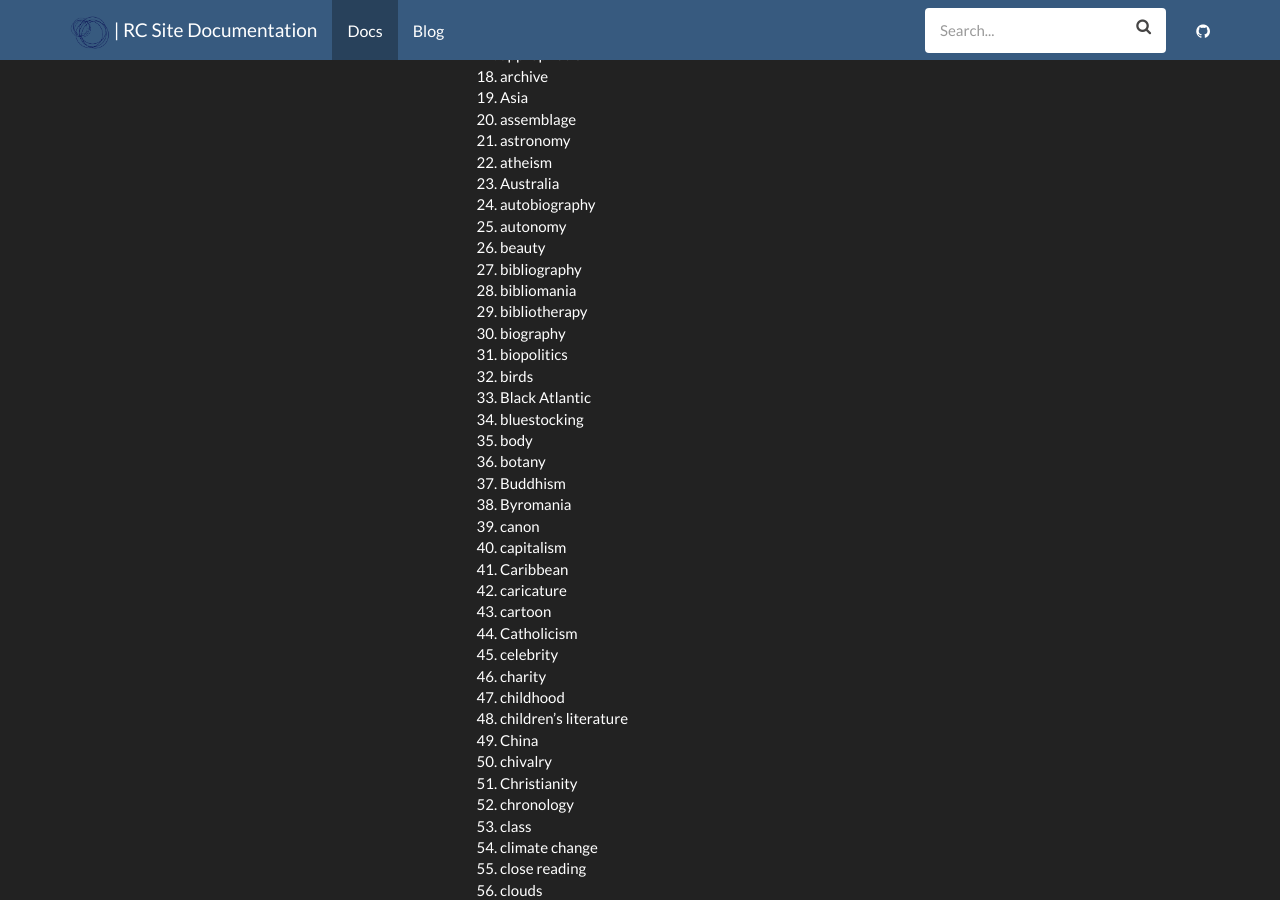
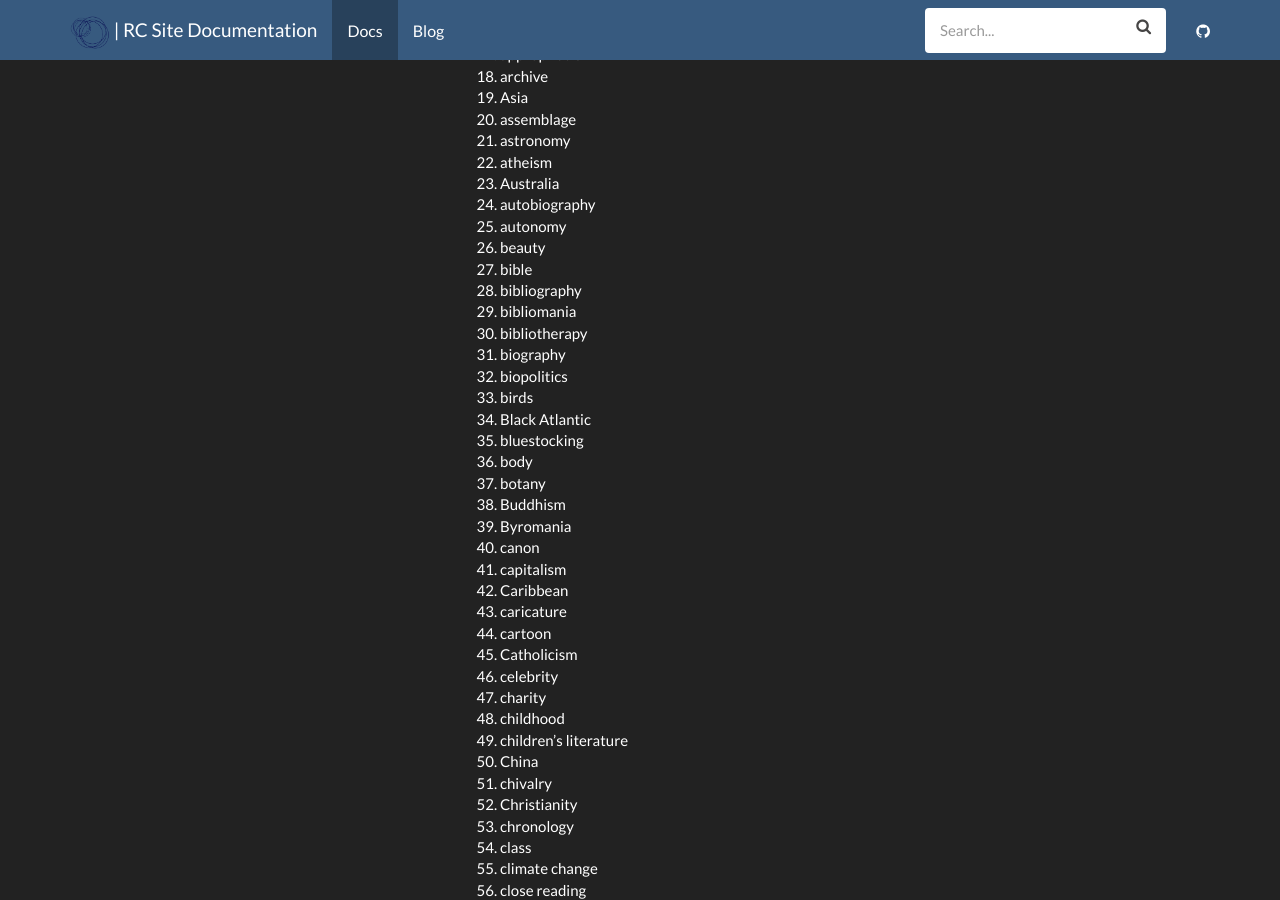
Before and after one commit to steve-kasica/romanticcircles.github.io, a Jekyll site: the page built from _docs/contributor-resources/rc-tagging.md, in a window 1280 px wide and 900 px high, scrolled down 769 px. Built offline with Jekyll 4.4.1, drawn with Linux system fonts in a browser that asks for light colours.

Commit message:
added to tagging list

```diff
--- a/_docs/contributor-resources/rc-tagging.md
+++ b/_docs/contributor-resources/rc-tagging.md
@@ -36,294 +36,295 @@ Please select 4-6 tags from the following list that are generally relevant to th
 24. autobiography
 25. autonomy
 26. beauty
-27. bibliography
-28. bibliomania
-29. bibliotherapy
-30. biography
-31. biopolitics
-32. birds
-33. Black Atlantic
-34. bluestocking
-35. body
-36. botany
-37. Buddhism
-38. Byromania
-39. canon
-40. capitalism
-41. Caribbean
-42. caricature
-43. cartoon
-44. Catholicism
-45. celebrity
-46. charity
-47. childhood
-48. children's literature
-49. China
-50. chivalry
-51. Christianity
-52. chronology
-53. class
-54. climate change
-55. close reading
-56. clouds
-57. code switching
-58. collaboration
-59. colonialism
-60. comedy
-61. communism
-62. community
-63. comparative literature
-64. constellation
-65. consumerism
-66. contemporary culture
-67. contemporary poetry
-68. Continental
-69. copyright
-70. correspondence
-71. cosmopolitanism
-72. creolization
-73. Crimean War
-74. critical theory
-75. cyberpunk
-76. death
-77. deconstruction
-78. democracy
-79. desire
-80. diaspora
-81. digital humanities
-82. disability
-83. disaster
-84. domesticity
-85. drama
-86. dream
-87. drugs
-88. East Asia
-89. East India Company
-90. ecology
-91. ecosystems
-92. editing
-93. elegy
-94. embodiment
-95. empire
-96. empiricism
-97. enclosure
-98. Enlightenment
-99. entanglement
-100. eugenics
-101. Eastern Europe
-102. Europe
-103. environment
-104. environmentalism
-105. epistemology
-106. epistolary
-107. ethics
-108. evolution
-109. existentialism
-110. experience
-111. exploration
-112. fanfiction
-113. fantasy
-114. fascism
-115. fashion
-116. fear
-117. feeling
-118. feminism
-119. film
-120. food
-121. fragment
-122. freedom
-123. French Revolution
-124. gender
-125. gender roles
-126. genocide
-127. genre
-128. German Romanticism
-129. global
-130. gothic
-131. Haitian Revolution
-132. Hinduism
-133. Hispanosphere
-134. historicism
-135. historiography
-136. history
-137. homoeroticism
-138. homosexuality
-139. human rights
-140. humanism
-141. humanities
-142. hybridity
-143. iconology
-144. idealism
-145. identity
-146. ideology
-147. imagination
-148. immortality
-149. imperialism
-150. India
-151. individualism
-152. Industrial Revolution
-153. interdisciplinary
-154. intersectionality
-155. Ireland
-156. Islam
-157. Italy
-158. Jacobins
-159. Jamaica
-160. Japan
-161. Jewish authors
-162. journal-keeping
-163. journalism
-164. Kabbalah
-165. labor
-166. Lake District
-167. landscape
-168. language
-169. Latin America
-170. law
-171. liberty
-172. literary criticism
-173. love
-174. lyric
-175. machine
-176. magic lantern
-177. manners
-178. mapping
-179. manuscripts
-180. Maroons
-181. marriage
-182. Marxism
-183. masculinity
-184. masochism
-185. materialism
-186. media
-187. medicine
-188. melodrama
-189. memory
-190. Mexico
-191. Middle Ages
-192. middle class
-193. Middle East
-194. mobility
-195. modernity
-196. monarchy
-197. mountaineering
-198. movement
-199. multimedia
-200. museum
-201. music
-202. mythology
-203. Napoleonic wars
-204. nationalism
-205. natural history
-206. nature
-207. negative capability
-208. network
-209. new criticism
-210. new historicism
-211. new materialism
-212. new media
-213. New Zealand
-214. Norway
-215. novel
-216. Obi
-217. ode
-218. orality
-219. Orientalism
-220. orthodoxy
-221. pandemic
-222. panorama
-223. paradox
-224. passion
-225. performance
-226. periodical
-227. periodization
-228. perspective
-229. Peterloo
-230. phenomenology
-231. philology
-232. philosophy
-233. photography
-234. phrenology
-235. picture theory
-236. picturesque
-237. place
-238. plague
-239. play
-240. politics
-241. popular culture
-242. pornography
-243. postcolonial
-244. post-romantic
-245. poverty
-246. presentism
-247. print culture
-248. propaganda
-249. prophecy
-250. prosody
-251. Protestantism
-252. Protestant Reformation
-253. psychoanalysis
-254. psychology
-255. public
-256. queer studies
-257. race
-258. radicalism
-259. reader response
-260. realism
-261. reception studies
-262. religion
-263. remediation
-264. reproduction
-265. republicanism
-266. resistance
-267. reviews
-268. revolution
-269. rhetoric
-270. rhythm
-271. romance
-272. Rome
-273. ruins
-274. rural
-275. Russia
-276. satire
-277. science
-278. science fiction
-279. Scotland
-280. sculpture
-280. secularism
-281. sensation
-282. sensibility
-283. sentimentality
-284. sexuality
-285. silence
-286. skepticism
-287. sky
-288. slave narrative
-289. slavery
-290. social media
-291. sociology
-292. sound
-293. South America
-294. spatiality
-295. spectacle
-296. study abroad
-297. subjectivity
-298. sublime
-299. sympathy
-300. taste
-301. teaching
-302. technology
-303. temporality
-304. textuality
-305. theater
-306. theology
-307. theory
-308. thing theory
-309. topography
-310. tourism
-311. tragedy
-312. transatlantic studies
-313. transcultural
+27. bible
+28. bibliography
+29. bibliomania
+30. bibliotherapy
+31. biography
+32. biopolitics
+33. birds
+34. Black Atlantic
+35. bluestocking
+36. body
+37. botany
+38. Buddhism
+39. Byromania
+40. canon
+41. capitalism
+42. Caribbean
+43. caricature
+44. cartoon
+45. Catholicism
+46. celebrity
+47. charity
+48. childhood
+49. children's literature
+50. China
+51. chivalry
+52. Christianity
+53. chronology
+54. class
+55. climate change
+56. close reading
+57. clouds
+58. code switching
+59. collaboration
+60. colonialism
+61. comedy
+62. communism
+63. community
+64. comparative literature
+65. constellation
+66. consumerism
+67. contemporary culture
+68. contemporary poetry
+69. Continental
+70. copyright
+71. correspondence
+72. cosmopolitanism
+73. creolization
+74. Crimean War
+75. critical theory
+76. cyberpunk
+77. death
+78. deconstruction
+79. democracy
+80. desire
+81. diaspora
+82. digital humanities
+83. disability
+84. disaster
+85. domesticity
+86. drama
+87. dream
+88. drugs
+89. East Asia
+90. East India Company
+91. ecology
+92. ecosystems
+93. editing
+94. elegy
+95. embodiment
+96. empire
+97. empiricism
+98. enclosure
+99. Enlightenment
+100. entanglement
+101. eugenics
+102. Eastern Europe
+103. Europe
+104. environment
+105. environmentalism
+106. epistemology
+107. epistolary
+108. ethics
+109. evolution
+110. existentialism
+111. experience
+112. exploration
+113. fanfiction
+114. fantasy
+115. fascism
+116. fashion
+117. fear
+118. feeling
+119. feminism
+120. film
+121. food
+122. fragment
+123. freedom
+124. French Revolution
+125. gender
+126. gender roles
+127. genocide
+128. genre
+129. German Romanticism
+130. global
+131. gothic
+132. Haitian Revolution
+133. Hinduism
+134. Hispanosphere
+135. historicism
+136. historiography
+137. history
+138. homoeroticism
+139. homosexuality
+140. human rights
+141. humanism
+142. humanities
+143. hybridity
+144. iconology
+145. idealism
+146. identity
+147. ideology
+148. imagination
+149. immortality
+150. imperialism
+151. India
+152. individualism
+153. Industrial Revolution
+154. interdisciplinary
+155. intersectionality
+156. Ireland
+157. Islam
+158. Italy
+159. Jacobins
+160. Jamaica
+161. Japan
+162. Jewish authors
+163. journal-keeping
+164. journalism
+165. Kabbalah
+166. labor
+167. Lake District
+168. landscape
+169. language
+170. Latin America
+171. law
+172. liberty
+173. literary criticism
+174. love
+175. lyric
+176. machine
+177. magic lantern
+178. manners
+179. mapping
+180. manuscripts
+181. Maroons
+182. marriage
+183. Marxism
+184. masculinity
+185. masochism
+186. materialism
+187. media
+188. medicine
+189. melodrama
+190. memory
+191. Mexico
+192. Middle Ages
+193. middle class
+194. Middle East
+195. mobility
+196. modernity
+197. monarchy
+198. mountaineering
+199. movement
+200. multimedia
+201. museum
+202. music
+203. mythology
+204. Napoleonic wars
+205. nationalism
+206. natural history
+207. nature
+208. negative capability
+209. network
+210. new criticism
+211. new historicism
+212. new materialism
+213. new media
+214. New Zealand
+215. Norway
+216. novel
+217. Obi
+218. ode
+219. orality
+220. Orientalism
+221. orthodoxy
+222. pandemic
+223. panorama
+224. paradox
+225. passion
+226. performance
+227. periodical
+228. periodization
+229. perspective
+230. Peterloo
+231. phenomenology
+232. philology
+233. philosophy
+234. photography
+235. phrenology
+236. picture theory
+237. picturesque
+238. place
+239. plague
+240. play
+241. politics
+242. popular culture
+243. pornography
+244. postcolonial
+245. post-romantic
+246. poverty
+247. presentism
+248. print culture
+249. propaganda
+250. prophecy
+251. prosody
+252. Protestantism
+253. Protestant Reformation
+254. psychoanalysis
+255. psychology
+256. public
+257. queer studies
+258. race
+259. radicalism
+260. reader response
+261. realism
+262. reception studies
+263. religion
+264. remediation
+265. reproduction
+266. republicanism
+267. resistance
+268. reviews
+269. revolution
+270. rhetoric
+271. rhythm
+272. romance
+273. Rome
+274. ruins
+275. rural
+276. Russia
+277. satire
+278. science
+279. science fiction
+280. Scotland
+281. sculpture
+282. secularism
+283. sensation
+284. sensibility
+285. sentimentality
+286. sexuality
+287. silence
+288. skepticism
+289. sky
+290. slave narrative
+291. slavery
+292. social media
+293. sociology
+294. sound
+295. South America
+296. spatiality
+297. spectacle
+298. study abroad
+299. subjectivity
+300. sublime
+301. sympathy
+302. taste
+303. teaching
+304. technology
+305. temporality
+306. textuality
+307. theater
+308. theology
+309. theory
+310. thing theory
+311. topography
+312. tourism
+313. tragedy
+314. transatlantic studies
+315. transcultural
 314. translation
 315. transnational
 316. transgender studies
```
